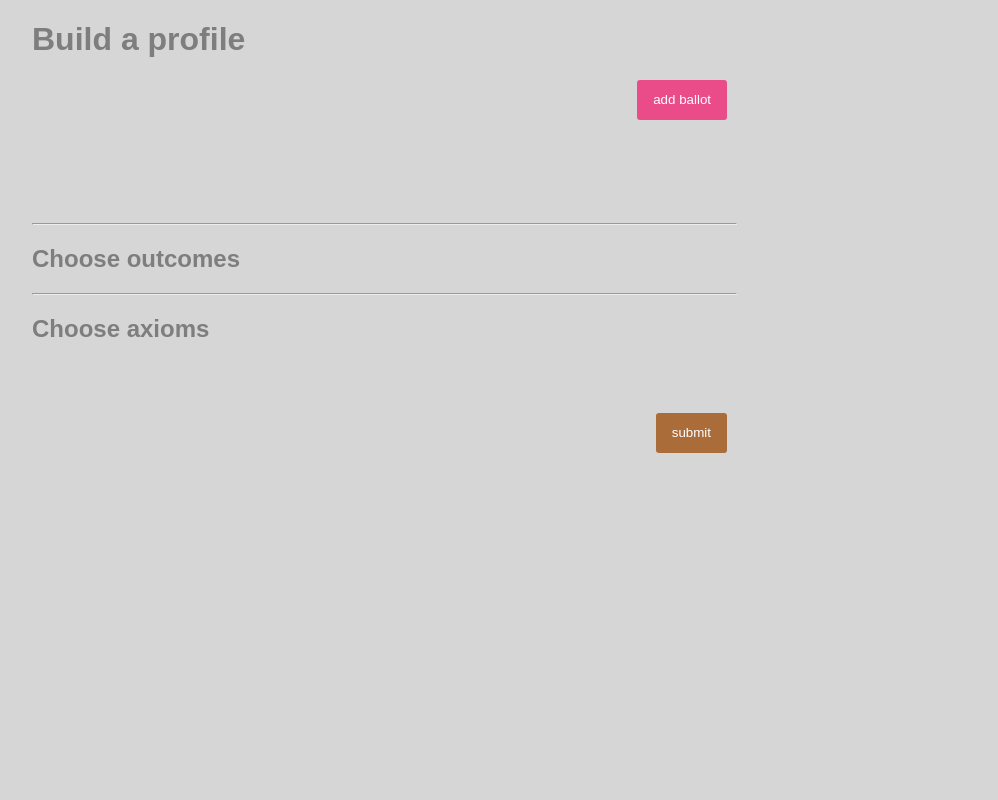
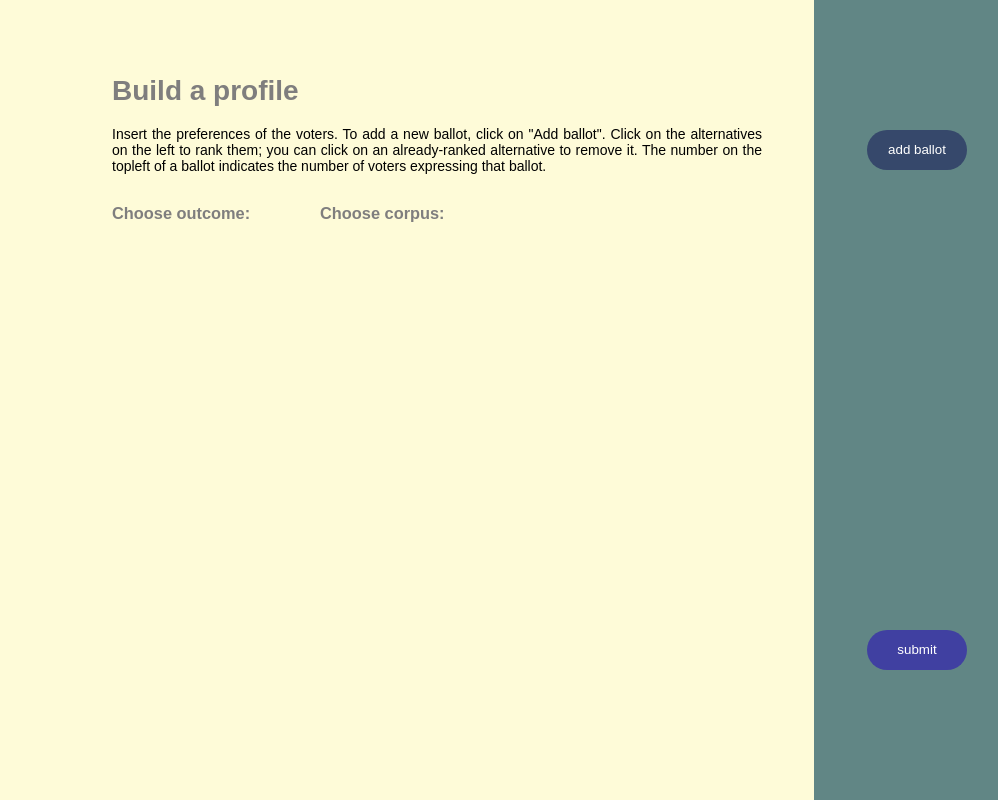
Before and after one commit to comsoc-amsterdam/comsoc, a Flask app: template WebApp/templates/buildprofile.html in a window 1280 px wide. Shown: the whole page, without its empty margins (268-1266 px from the left). Run offline with Flask 2, Linux system fonts and the light colour scheme; the template is opened without the code that fills it, so the values that code supplies are empty.

Commit message:
Style changes

```diff
--- a/WebApp/static/buildprofile.css
+++ b/WebApp/static/buildprofile.css
@@ -1,23 +1,26 @@
 body {
-  justify-content: center;
-  align-items: center;
   font-family: sans-serif;
-  font-size: 16px;
+  font-size: 14px;
   background-color: #D6D6D6;
-  margin-left: 300px;
-  margin-right: 275px;
+  margin-left: 380px;
+  margin-right: 380px;
+  background: linear-gradient(90deg, #fefbd8 84.5%, #618685 15.5%);
 }
 
-#ballots {
-  min-height: 75px;
+html {overflow-y: scroll;}
+
+h1 {
+  margin-top: 75px;
 }
 
-h1, h2 {
-  color: #7F7E7E;
+p {
+  width: 650px;
+  text-align: justify;
+  text-justify: inter-word;
 }
 
-#outcome, #axioms {
-  margin-left: 20px;
+h1, h2, h3 {
+  color: #7F7E7E;
 }
 
 #addBallotButton, #submit {
@@ -32,7 +35,6 @@ h1, h2 {
   margin: 0;
   outline: none;
   padding: 10px 16px;
-  position: relative;
   text-align: center;
   text-decoration: none;
   transition: color 100ms;
@@ -40,29 +42,54 @@ h1, h2 {
   user-select: none;
   -webkit-user-select: none;
   touch-action: manipulation;
-  border-radius: 3px;
-  margin-bottom: 20px;
-  margin-right: 10px;
-}
-
-#addButtonContainer {
-  text-align: right;
+  border-radius: 50px;
+  position: fixed;
+  width: 100px;
+  right: 45px;
 }
 
 #addBallotButton {
-  background-color: #EA4C89;
+  background-color: #36486b;
+  top: 130px;
 }
 
-#submit {
-  margin-top: 50px;
-  background-color: #AA6C39;
+#checkboxes {
+  content: "";
+  display: table;
+  clear: both;
+  width: 650px;
+}
+
+#outcome-title, #corpus-title, #outcome, #axioms {
+  float: left;
+}
+
+#outcome {
+  height: 80px;
+}
+
+#axioms {
+  height: 70px;
+}
+
+#outcome, #outcome-title, #axioms {
+  width: 32%;
+}
+
+#axioms {
+  column-count: 2;
+  column-fill: auto;
+  width: 66%;
+  height: ;
+}
+
+#corpus-title {
+  width: 66%;
 }
 
 .candidates {
   display: inline-block;
-  background-color: #ccc;
-  border-radius: 3px;
-  width: 660px;
+  width: 650px;
 }
 
 input[type="number"] {
@@ -77,16 +104,17 @@ input[type=number]::-webkit-outer-spin-button {
 }
 
 .handle-ballot, .ballot {
-  width: 660px;
+  width: 650px;
 }
 
 .ballot {
   margin-bottom: 20px;
+  position: relative;
 }
 
 #ballots {
   margin: 0 auto;
-  width: 660px;
+  width: 650px;
 }
 
 .ballot-remove {
@@ -197,5 +220,14 @@ label {
 }
 
 #submit {
-  float: right;
+  bottom: 130px;
+  background-color: #4040a1;
 }
+
+.person-icon {
+  left: -5%;
+  position: absolute;
+  top: -6.5%;
+  transform: translate(-50%, 0.75rem);
+  width: 35px;
+}
--- a/WebApp/static/buildprofile.js
+++ b/WebApp/static/buildprofile.js
@@ -93,7 +93,7 @@ function get_number_button() {
   button += "<button onclick=\"this.parentNode.querySelector('input[type=number]').stepDown()\" class=\"minus\"></button>";
   button += "<input class=\"quantity\" min=\"1\" name=\"quantity\" value=\"1\" type=\"number\">";
   button += "<button onclick=\"this.parentNode.querySelector('input[type=number]').stepUp()\" class=\"plus\"></button>";
-  button += "</div>";
+  button += "</div><img src=\"https://cdn.icon-icons.com/icons2/1674/PNG/512/person_110935.png\" class=\"person-icon\"/>";
   return button;
 }
 
--- a/WebApp/static/index.css
+++ b/WebApp/static/index.css
@@ -7,7 +7,7 @@ body {
   align-items: center;
   font-family: sans-serif;
   font-size: 16px;
-  background-color: #D6D6D6;
+  background-color: #fefbd8;
 }
 
 h1 {
@@ -94,11 +94,11 @@ button {
 }
 
 #addButton {
-    background-color: #EA4C89;
+    background-color: #36486b;
 }
 
 #submit {
-  background-color: #AA6C39;
+  background-color: #4040a1;
   margin-top: 1%;
   margin-left: 250px;
 }
--- a/WebApp/templates/buildprofile.html
+++ b/WebApp/templates/buildprofile.html
@@ -12,25 +12,34 @@
   </head>
   <body>
     <h1>Build a profile</h1>
-    <div id="addButtonContainer"><button id="addBallotButton" type="button" onclick="add_ballot();">add ballot</button></div>
-    <div id="ballots">
+    <p>Insert the preferences of the voters. To add a new ballot, click on "Add ballot". Click on the alternatives on the left to rank them; you can click on an already-ranked alternative to remove it. The number on the topleft of a ballot indicates the number of voters expressing that ballot.</p>
+    <button id="addBallotButton" type="button" onclick="add_ballot();">add ballot</button>
+
+    <div id="checkboxes">
+    <div id="titles">
+      <h3 id="outcome-title">Choose outcome:</h3>
+      <h3 id="corpus-title">Choose corpus:</h3>
+      <span class="empty"/>
     </div>
-    <hr>
-    <h2>Choose outcomes</h2>
     <div id="outcome">
     {% for candidate in candidates %}
       <input type="checkbox" id="{{candidate}}" name="{{candidate}}" value="{{candidate}}">
       <label for="{{candidate}}">{{candidate}}</label><br>
     {% endfor %}
     </div>
-    <hr>
-    <h2>Choose axioms</h2>
     <div id="axioms">
     {% for axiom in axioms %}
-      <input type="checkbox" id="{{axiom}}" name="{{axiom}}" value="{{axiom}}">
+      <input type="checkbox" class="axiom-checkbox" id="{{axiom}}" name="{{axiom}}" value="{{axiom}}">
       <label for="{{axiom}}">{{axiom}}</label><br>
     {% endfor %}
     </div>
+    </div>
+
+
+
+    <div id="ballots">
+    </div>
+
     <button id="submit" type="button" onclick="submit();">submit</button>
   </body>
 </html>
```
Also changed, not shown: other parts of WebApp/static/buildprofile.css (+1 -6 lines).
